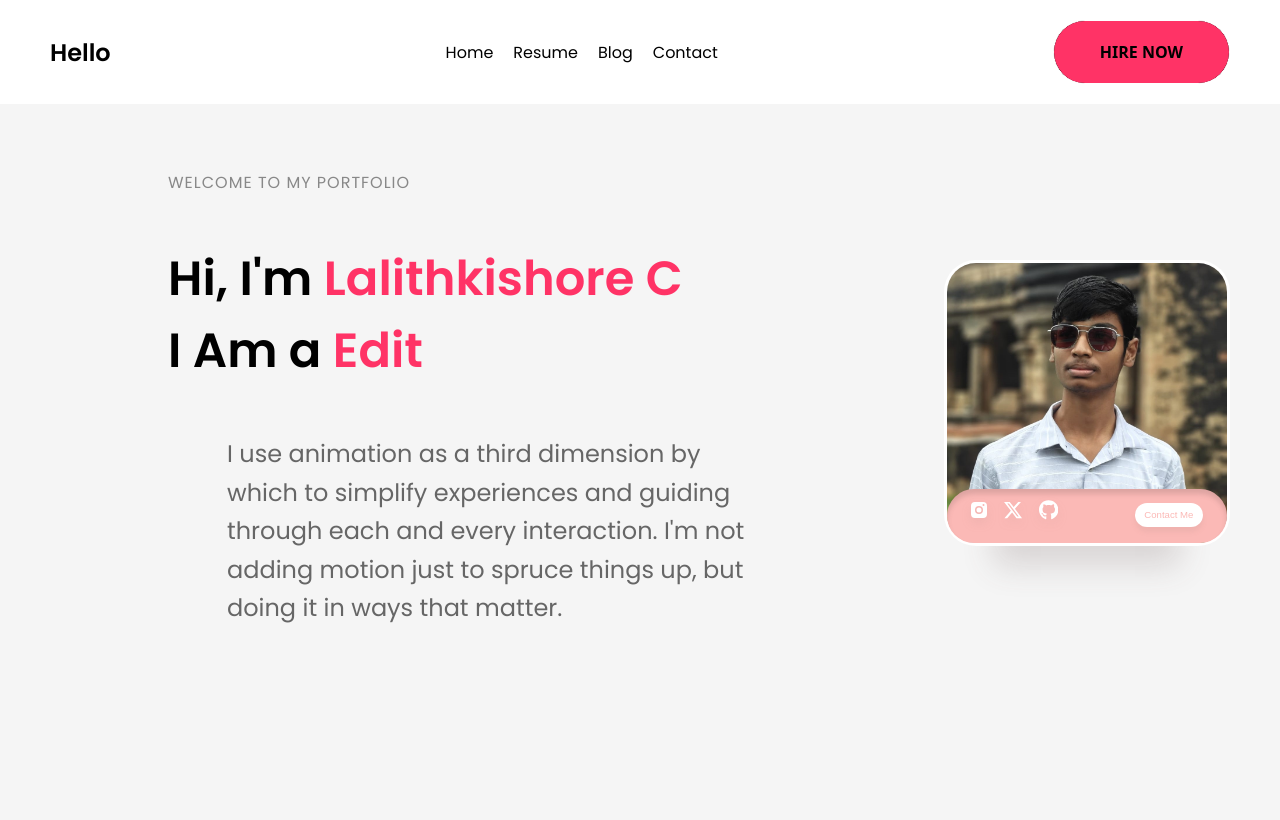
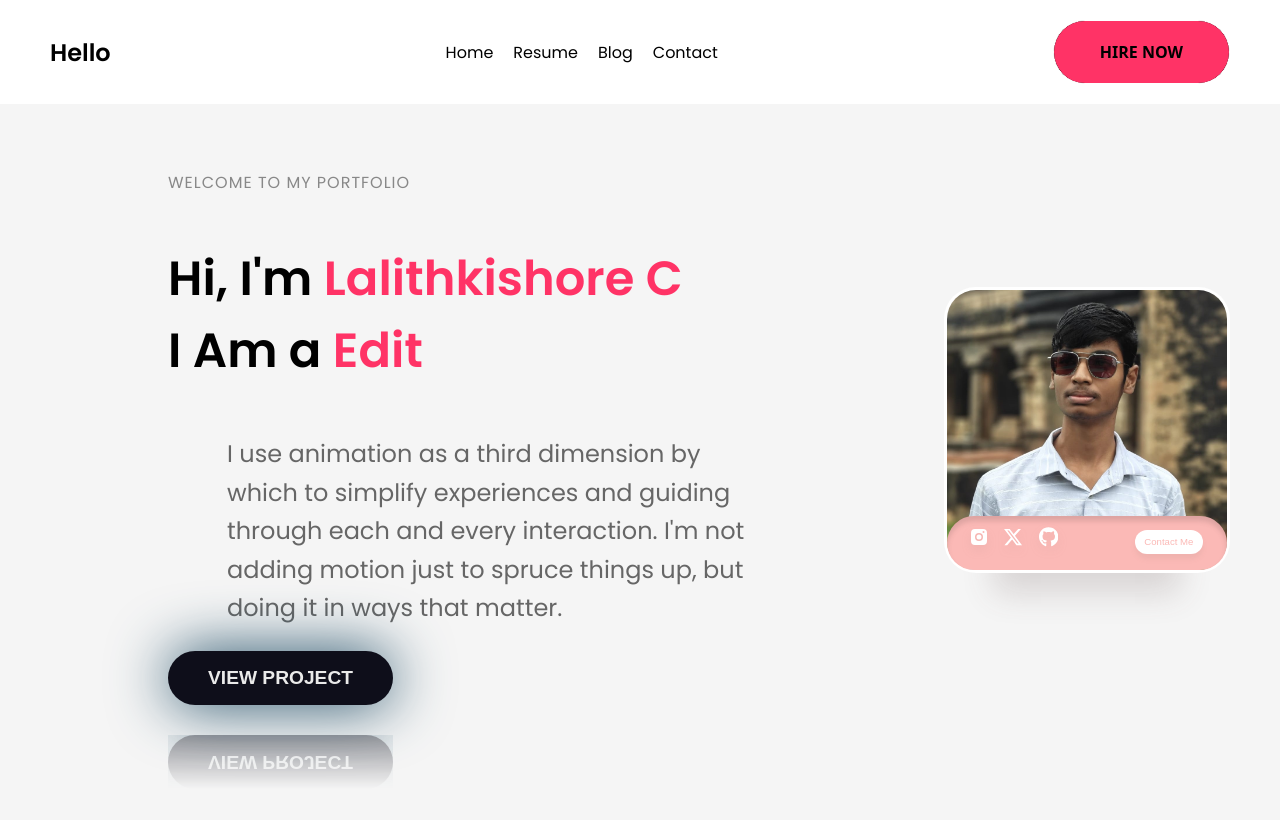
Before and after one commit to Lalithkishore1224/Portfolio, a plain HTML site: page index.html in a window 1280 px wide. Drawn offline with Linux system fonts and the light colour scheme.

Commit message:
Update index.html

```diff
--- a/index.html
+++ b/index.html
@@ -45,7 +45,7 @@
             <section>
             <h1>Hi, I'm <span class="highlight">Lalithkishore C</span> <br> I Am a <span id="typed-text" style="color: #ff3366;"></span></h1>
             <p class="description" style="font-size: 150%;">I use animation as a third dimension by which to simplify experiences and guiding through each and every interaction. I'm not adding motion just to spruce things up, but doing it in ways that matter.</p></section>
-
+           <a href="pro.html"><button class="btn">View Project</button></a>
         </div>
         <br> <br>
         <div class="hero-image">
@@ -488,7 +488,7 @@
         <div class="content">
             <span class="name">I am Lalith</span>
             <span class="about-me">I am a skilled Web Developer  and expertise in utilizing the best resources effectively.</span>
-        </div>
+        </div><br><br><br><br><br>
        <div class="bottom-bottom">
         <div class="social-links-container">
            <a href="https://www.instagram.com/lalith___lk?igsh=MTQxODFsZWxueWVvYQ=="> <svg xmlns="http://www.w3.org/2000/svg" width="16" height="15.999" viewBox="0 0 16 15.999">
@@ -736,5 +736,33 @@
     });
     </script>
 
+    <style>/* From Uiverse.io by ShrinilDhorda */
+        .btn {
+
+          font-size: 1.2rem;
+          padding: 1rem 2.5rem;
+          border: none;
+          outline: none;
+          border-radius: 30px;
+          cursor: pointer;
+          text-transform: uppercase;
+          background-color: rgb(14, 14, 26);
+          color: rgb(234, 234, 234);
+          font-weight: 700;
+          transition: 0.6s;
+          box-shadow: 0px 0px 60px #1f4c65;
+          -webkit-box-reflect: below 30px linear-gradient(to bottom, rgba(0,0,0,0.0), rgba(0,0,0,0.4));
+        }
+
+        .btn:active {
+          scale: 0.92;
+        }
+
+        .btn:hover {
+          background: #ff3366;
+          background: #ff3366;
+          color: rgb(4, 4, 38);
+
+        }</style>
 </body>
 </html>
```
